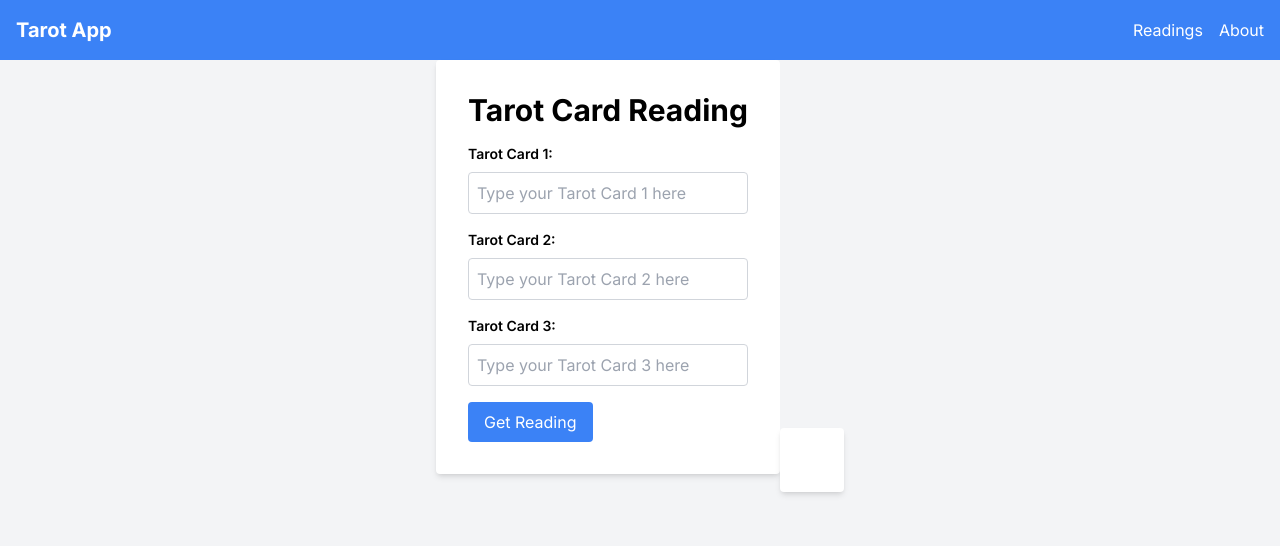
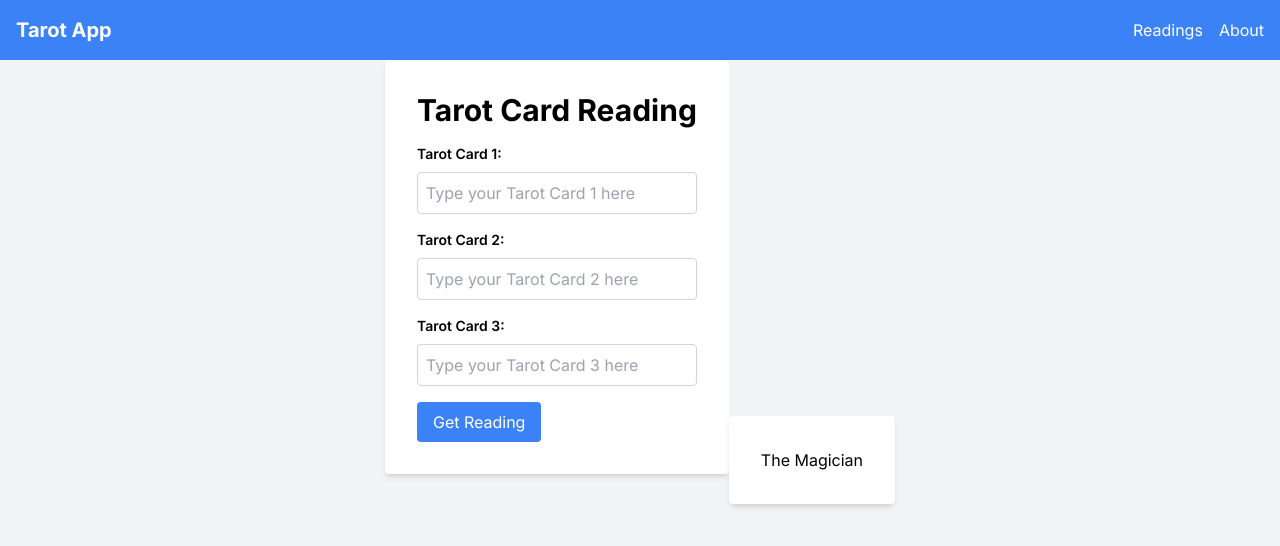
Before and after one commit to maxhur/Funtarot, a Next.js app: page / in a window 1280 px wide. Shown: the top 546 px of the page. Built offline with nearby package versions, Linux system fonts and the light colour scheme.

Commit message:
link json file to page

```diff
--- a/src/app/page.jsx
+++ b/src/app/page.jsx
@@ -1,6 +1,6 @@
 "use client";
 import React, { useState, useEffect } from "react";
-import  { promises as fs } from "fs"
+import tarot from "../app/_data/tarot.json"
 
 
 const Home = () => {
@@ -10,13 +10,14 @@ const Home = () => {
 
   const handleQuestionSubmit = async () => {
     try {
+      // receives responses from fetch
       const cardResponses = [];
       let questionCard = "";
 
+      //combines tarot card input
       for (const card of tarotCards) {
         questionCard += card + ",";
       }
-
       questionCard =
         "my three cards for past present and future are " + questionCard;
 
@@ -39,9 +40,6 @@ const Home = () => {
       console.error("Error fetching response:", error);
     }
   };
-
-
-
 
   return (
     <div className="bg-gray-100 min-h-screen flex items-start justify-center">
@@ -93,7 +91,7 @@ const Home = () => {
       </div>
       <div className="bg-gray-100 min-h-screen flex items-center justify-center">
       <div className="bg-white p-8 rounded shadow-md">
-        {/* <h1>{tarotData.cards.name}</h1> */}
+        <h1>{tarot.cards[0].name}</h1>
       </div>
       </div>
     </div>
```
